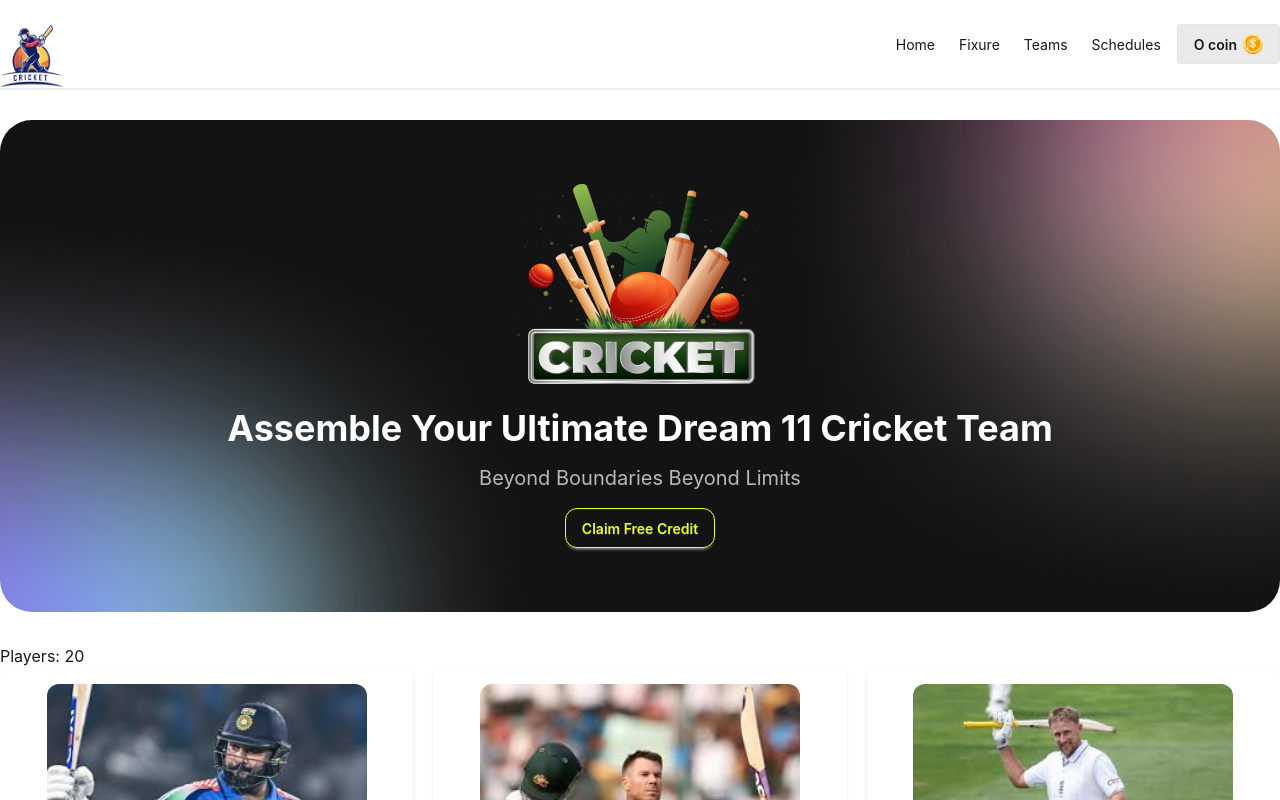
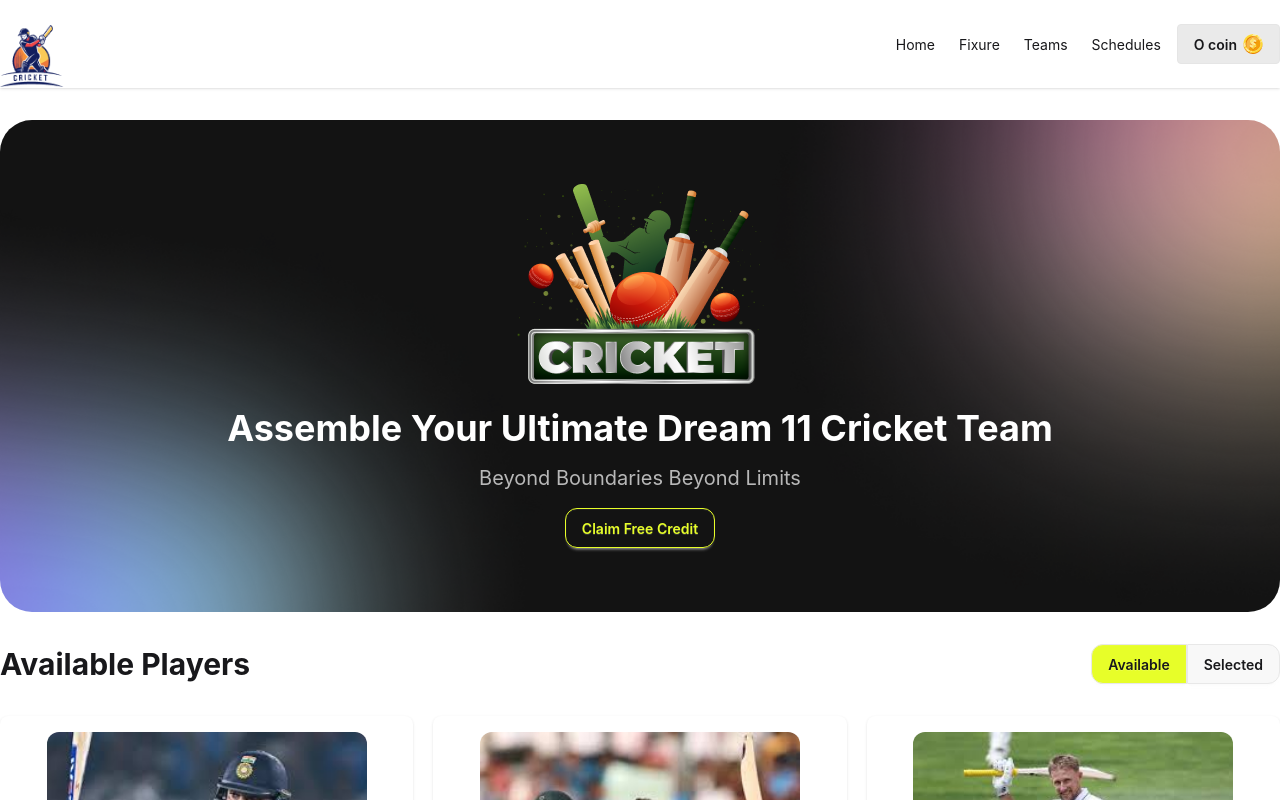
Before and after one commit to rohan-bhau/bpl-dream-world, a React (Vite) app: page / in a window 1280 px wide. Shown: the top 800 px of the page. Built offline with nearby package versions, Linux system fonts and the light colour scheme.

Commit message:
added tab toggle function for the available and selected section

```diff
--- a/src/components/Homepage/AvailablePlayers/AvailablePlayers.jsx
+++ b/src/components/Homepage/AvailablePlayers/AvailablePlayers.jsx
@@ -2,12 +2,22 @@ import React from "react";
 
 import Card from "../../ui/Card";
 
-const AvailablePlayers = ({ playerData }) => {
+const AvailablePlayers = ({ playersData }) => {
     // console.log(playerData);
 
-    // console.log(PlayerName)
+  // console.log(PlayerName)
 
-  return <Card playerData={playerData}></Card>;
+
+  return (
+    <div className="grid grid-cols-1 md:grid-cols-2 lg:grid-cols-3  gap-5">
+      {playersData.map((playerData, idx) => (
+          <Card
+            key={idx}
+            playerData={playerData}
+          ></Card>
+        ))}
+    </div>
+  );
 };
 
 export default AvailablePlayers;
--- a/src/components/Homepage/Players/Players.jsx
+++ b/src/components/Homepage/Players/Players.jsx
@@ -1,21 +1,41 @@
-import React, { use } from "react";
+import React, { use, useState } from "react";
 import AvailablePlayers from "../AvailablePlayers/AvailablePlayers";
+import SelectedPlayers from "../SelectedPlayers/SelectedPlayers";
 
 const Players = ({ playersPromise }) => {
   const playersData = use(playersPromise);
   // console.log(playersData);
 
+  const [state, setState] = useState("available")
+  // console.log(state, "selectedType") ;
+
+
+
   return (
-    <div>
-      Players: {playersData.length}
-      <div className="grid grid-cols-1 md:grid-cols-2 lg:grid-cols-3 container mx-auto gap-5">
-        {playersData.map((playerData, idx) => (
-          <AvailablePlayers
-            key={idx}
-            playerData={playerData}
-          ></AvailablePlayers>
-        ))}
+    <div className="container mx-auto">
+      <div className="flex justify-between items-center mb-8">
+        {state === "available" ? (
+          <h2 className="font-bold text-3xl">Available Players</h2>
+        ) : (
+          <h2 className="font-bold text-3xl"> Selected Players</h2>
+        )}
+        <div className="flex">
+          <button
+            onClick={() => setState("available")}
+            className={`btn ${state === "available" ? "bg-[#E7FE29]" : ""} rounded-r-none rounded-l-xl`}
+          >
+            Available
+          </button>
+          <button
+            onClick={() => setState("selected")}
+            className={`btn ${state === "selected" ? "bg-[#E7FE29]" : ""} rounded-l-none rounded-r-xl`}
+          >
+            Selected
+          </button>
+        </div>
       </div>
+
+        {state === "available" ? <AvailablePlayers playersData={playersData}></AvailablePlayers>:<SelectedPlayers></SelectedPlayers>}
     </div>
   );
 };
--- /dev/null
+++ b/src/components/Homepage/SelectedPlayers/SelectedPlayers.jsx
@@ -0,0 +1,11 @@
+import React from 'react'
+
+const SelectedPlayers = () => {
+  return (
+    <div>
+      Selected Players
+    </div>
+  )
+}
+
+export default SelectedPlayers
```
